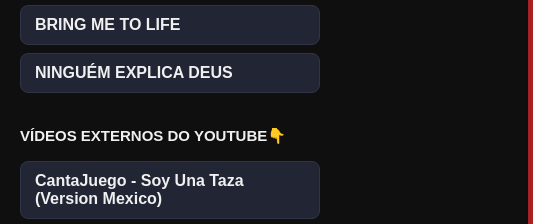
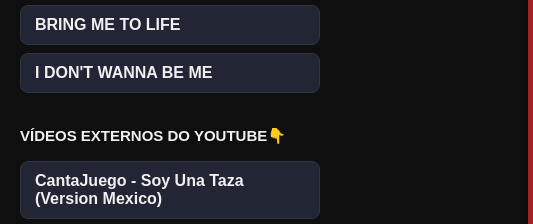
Before and after one commit to veroneziluana-bit/Luana-1D, a plain HTML site: page index.html in a window 1280 px wide. Shown: the part 221-445 px from the top of the page, 0-533 px from the left. Drawn offline with Linux system fonts and the light colour scheme.

Commit message:
Update index.html

```diff
--- a/index.html
+++ b/index.html
@@ -80,25 +80,25 @@
          autor: "EVANESCENCE ",
          url: "https://youtu.be/vyzO-5vt48g?si=5rACrOK-AzCkPJJy"
         },
-        { titulo: "NINGUÉM EXPLICA DEUS",
-         autor: "PRETO NO BRANCO",
-         url: "https://youtu.be/LYsaKn8FRhc?si=R7yN3htfuafehfSw"
+        { titulo: "I Don't Wanna Be Me",
+         autor: "Type O Negative",
+         url: "https://youtu.be/LXIWRan3XGY?si=eE18dLRuM_LydOV8"
         },
       ],
-      MENSAGENS: [
-        { titulo: "O TEMPO É CURTO; FAÇA O MELHOR USO DO SEU TEMPO",
-         autor: "BILLY GRAHAM EM PORTUGUÊS",
-         url: "https://youtu.be/fmsAqGy2pCM?si=u8aCy5Lwjoj80xAB"
+      ROMANCE: [
+        { titulo: "CASAL NA PRAIA",
+         autor: "FREEPIK",
+         url: "https://share.google/images/xR4oaiqiyHjorSyVx"
         },
-        { titulo: "QUEM É JESUS CRISTO?",
-         autor: "BILLY GRAHAM EM PORTUGUÊS",
-         url: "https://youtu.be/6ATJ6avomUg?si=4_qlxZGejDlxVyz5"
+        { titulo: "BARRACA DO BEIJO",
+         autor: "Beth Reekles",
+         url: "https://youtu.be/QIalE8-E990?si=fxQ8nBQklYB1CiGs"
         },
       ],
-      INFANTIL: [
-        { titulo: "SOY UNA TAZA",
-         autor: "CANTA JUEGO",
-         url: "https://youtu.be/cgEnBkmcpuQ?si=paA3pkAIp3lgAmjQ"
+      TERROR: [
+        { titulo: "IT A COISA",
+         autor: "Stephen King",
+         url: "https://youtu.be/dD264ZjfKlk?si=eUJo7nrfiY-AkBKR"
         },
         { titulo: "PEDRO, THIAGO, JOÃO NO BARQUINHO",
          autor: "3 PALAVRINHAS",
```
